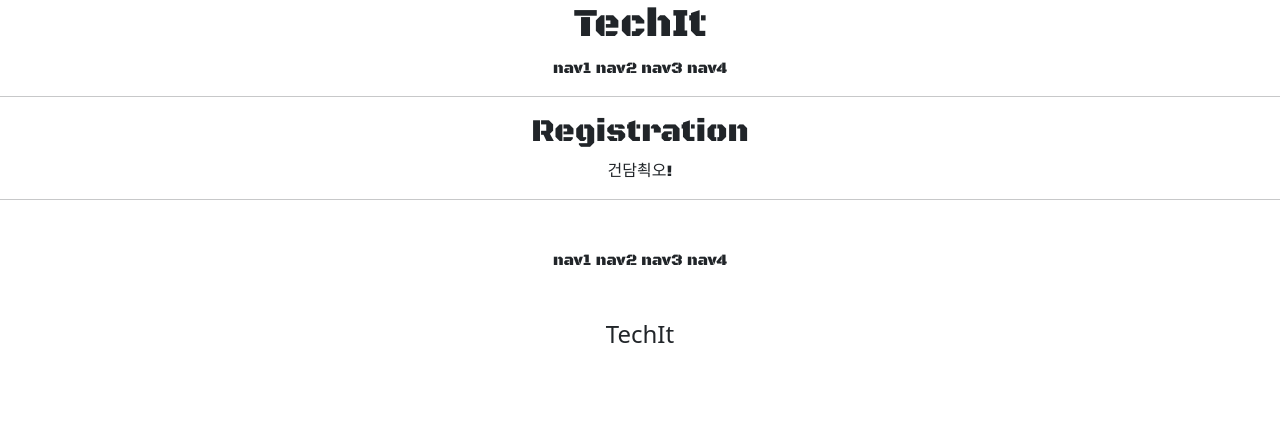
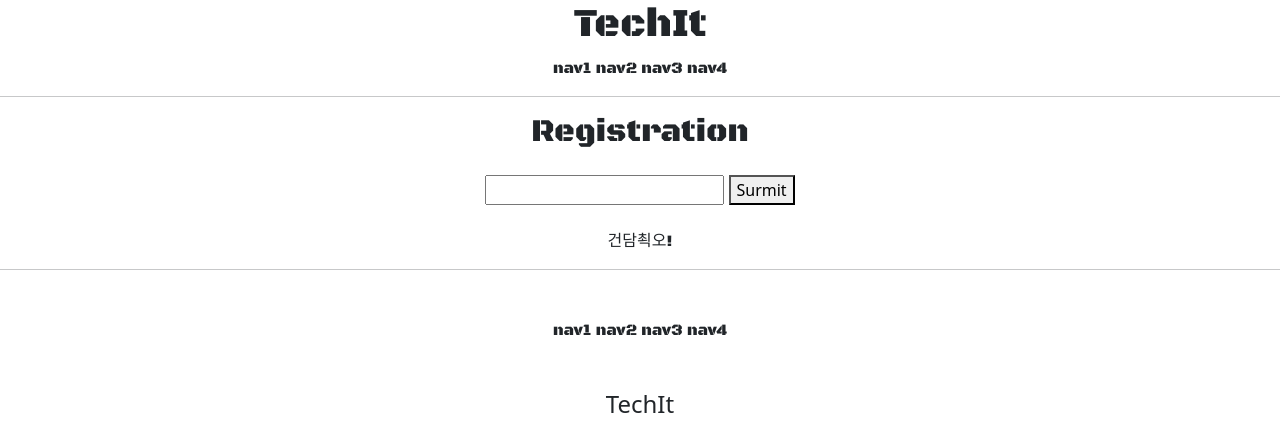
Before and after one commit to gmsjy914/techie, a Django app: page /accounts/hello_world/ in a window 1280 px wide. Shown: the top 445 px of the page. Run offline with Django 4.2, Linux system fonts and the light colour scheme.

Commit message:
검색창 생성 및 호출 업데이트

```diff
--- a/accountapp/templates/accountapp/hello_world.html
+++ b/accountapp/templates/accountapp/hello_world.html
@@ -10,6 +10,16 @@
         Registration
     </h2>
 
+    <div class="my-4">
+        <form action="/accounts/hello_world/" method="post">
+            {% csrf_token %}
+            <input type="text" name="email">
+            <button type="submit">
+               Surmit
+            </button>
+        </form>
+    </div>
+
     <div  style="font-family: 'Black Ops One', cursive;">
         {{ temp }}
     </div>
--- a/accountapp/views.py
+++ b/accountapp/views.py
@@ -5,5 +5,11 @@ from django.shortcuts import render
 
 
 def hello_world(request):
+    if request.method == "POST":
+        temp = request.POST.get('email')
+        return render(request, "accountapp/hello_world.html",
+                      context={"temp": temp})
+
     temp = "건담쵝오!"
-    return render(request, "accountapp/hello_world.html", context={"temp": temp})
+    return render(request, "accountapp/hello_world.html",
+                  context={"temp": temp})
```
